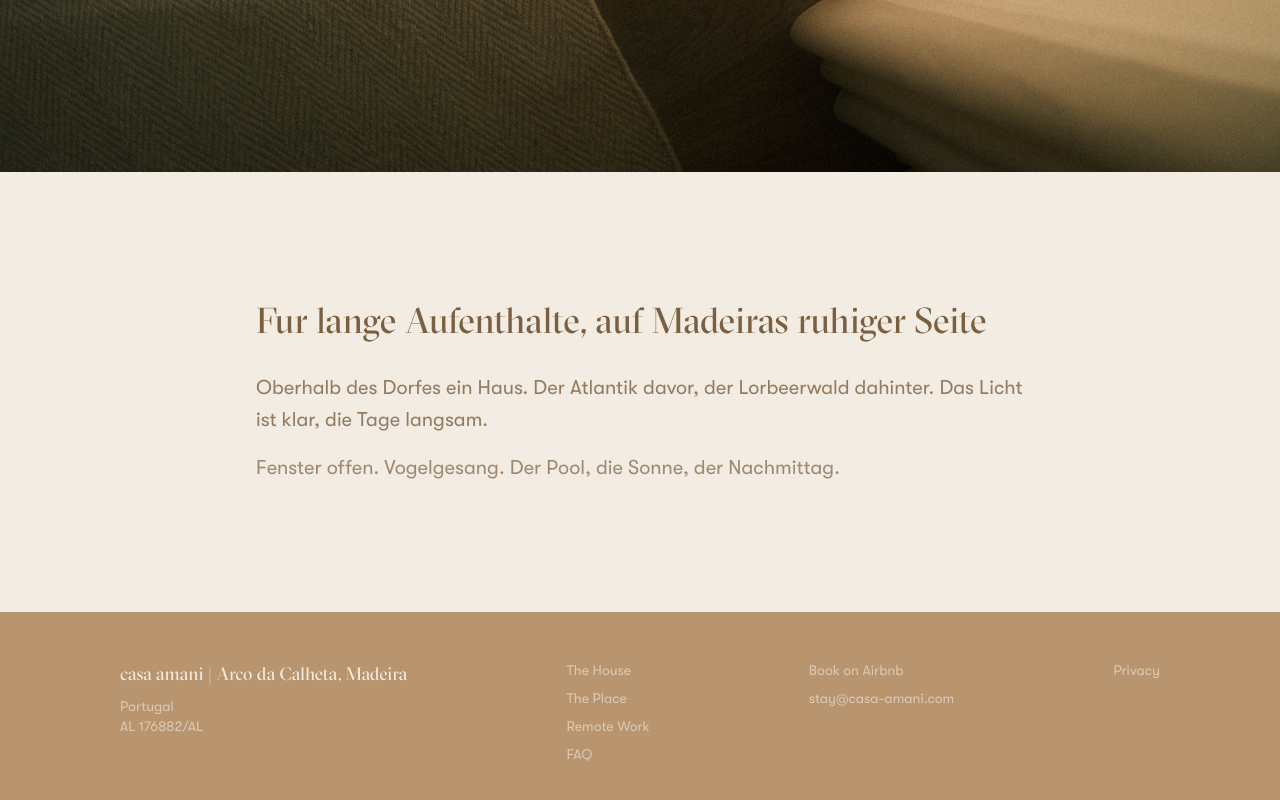
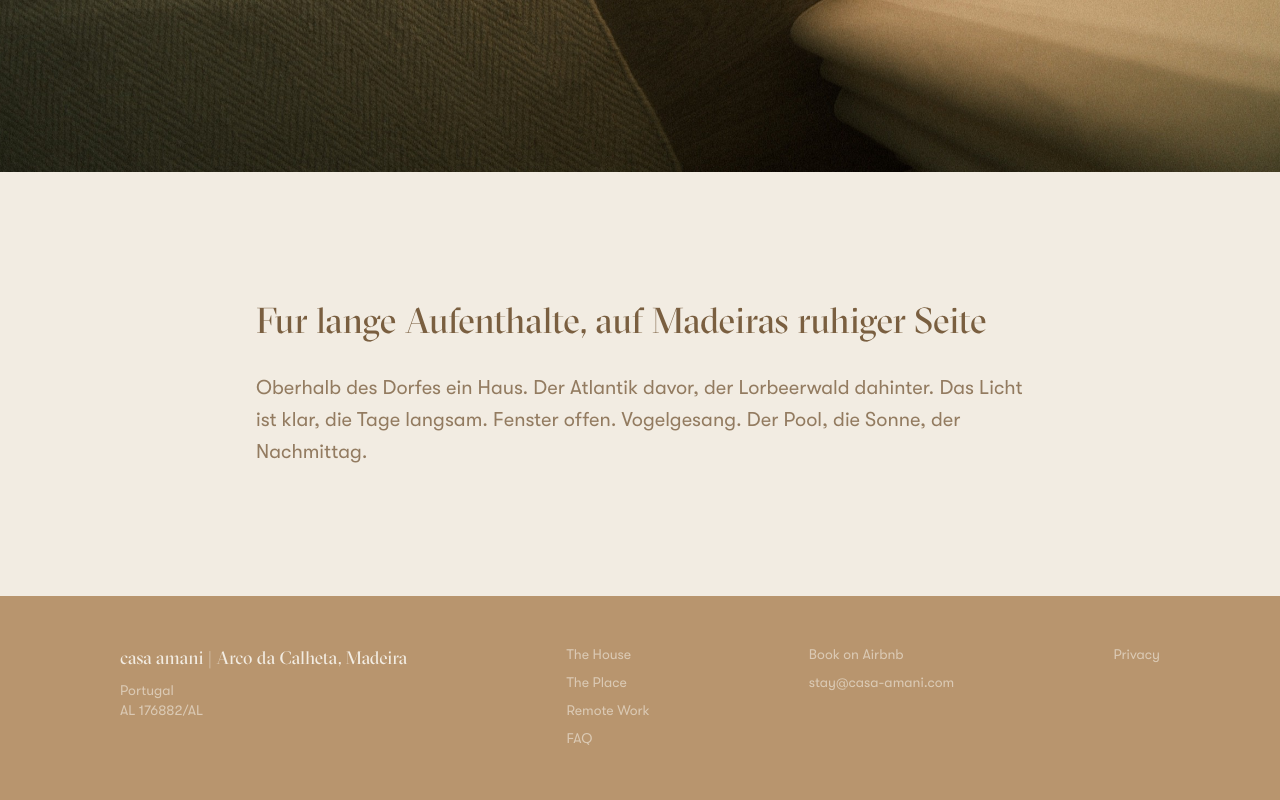
Before and after one commit to filiperoque/casa-amani, a Next.js app: page /de in a window 1280 px wide. Shown: the part 628-1428 px from the top of the page. Built offline with nearby package versions, Linux system fonts and the light colour scheme.

Commit message:
Merge intro paragraphs into single block (no gap between p1 and p2)
Co-Authored-By: Claude Opus 4.6 (1M context) <noreply@anthropic.com>

```diff
--- a/src/app/[locale]/page.tsx
+++ b/src/app/[locale]/page.tsx
@@ -40,14 +40,8 @@ export default async function LandingPage({
             </Reveal>
 
             <Reveal>
-              <p className="mb-4 text-lg leading-8 text-brown/80 md:text-xl">
-                {t.landing.introP1}
-              </p>
-            </Reveal>
-
-            <Reveal>
-              <p className="text-lg leading-8 text-brown/70 md:text-xl">
-                {t.landing.introP2}
+              <p className="text-lg leading-8 text-brown/80 md:text-xl">
+                {t.landing.introP1} {t.landing.introP2}
               </p>
             </Reveal>
           </div>
```
